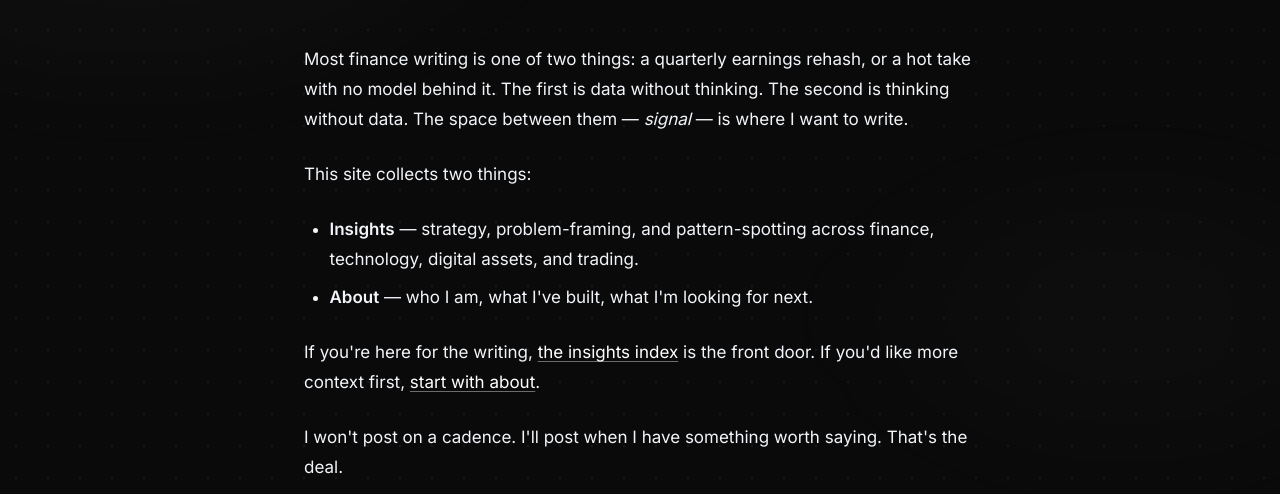
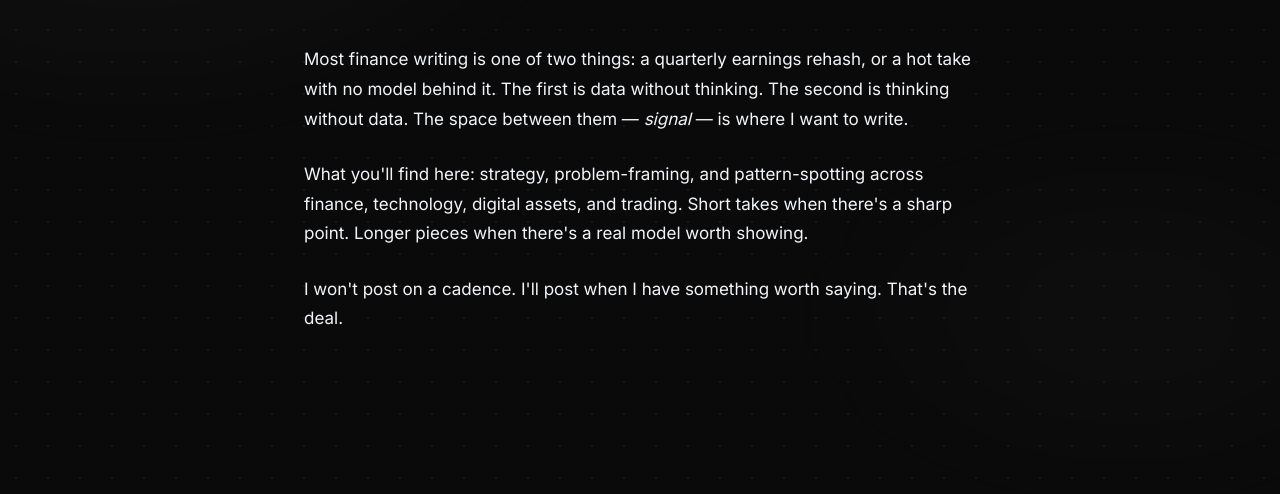
Before and after one commit to kherhim/signal-to-noise, an Astro site: page /insights/reading-the-noise in a window 1280 px wide. Shown: the part 306-800 px from the top of the page. Built offline with nearby package versions, Linux system fonts and the light colour scheme; Astro itself is replaced by a stand-in of ours.

Commit message:
Reading-the-noise rewrite + real LinkedIn handle
- 'Reading the noise' post: replace the awkward 'two things' list with
  a direct 'what you'll find here' paragraph; drop the routing prose
- /contact: linkedinHandle 'himanshukher' → 'hkher'

Co-Authored-By: Claude Opus 4.7 (1M context) <noreply@anthropic.com>

```diff
--- a/src/content/insights/reading-the-noise.mdx
+++ b/src/content/insights/reading-the-noise.mdx
@@ -8,11 +8,6 @@ featured: true
 
 Most finance writing is one of two things: a quarterly earnings rehash, or a hot take with no model behind it. The first is data without thinking. The second is thinking without data. The space between them — *signal* — is where I want to write.
 
-This site collects two things:
-
-- **Insights** — strategy, problem-framing, and pattern-spotting across finance, technology, digital assets, and trading.
-- **About** — who I am, what I've built, what I'm looking for next.
-
-If you're here for the writing, [the insights index](/insights) is the front door. If you'd like more context first, [start with about](/about).
+What you'll find here: strategy, problem-framing, and pattern-spotting across finance, technology, digital assets, and trading. Short takes when there's a sharp point. Longer pieces when there's a real model worth showing.
 
 I won't post on a cadence. I'll post when I have something worth saying. That's the deal.
--- a/src/pages/contact.astro
+++ b/src/pages/contact.astro
@@ -3,7 +3,7 @@ import BaseLayout from '../layouts/BaseLayout.astro';
 
 /* Edit these to your real handles before going live. */
 const email = 'himanshu@signal-to-noise.co';
-const linkedinHandle = 'himanshukher';
+const linkedinHandle = 'hkher';
 ---
 
 <BaseLayout
```
